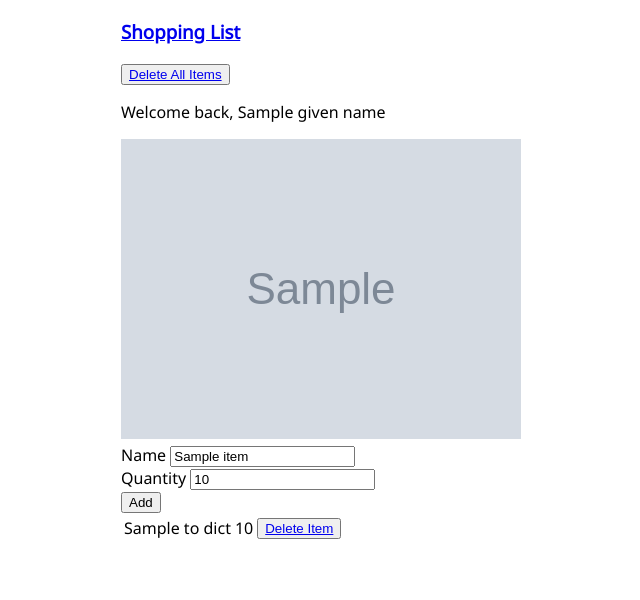
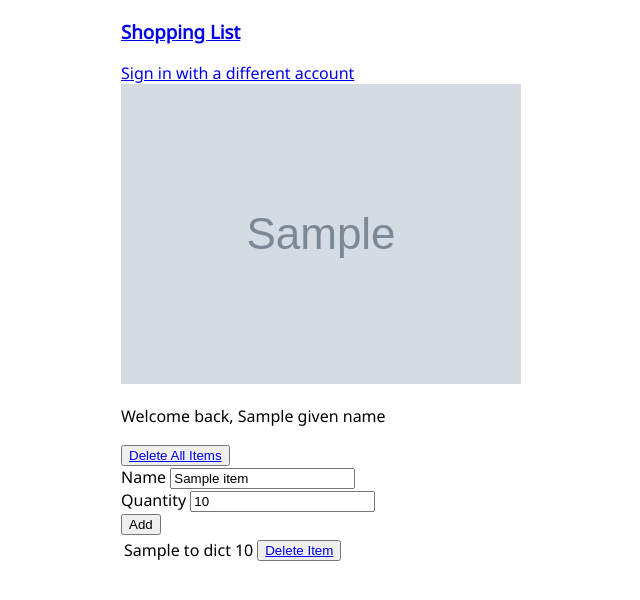
Before and after one commit to pzrsa/shopping-list, a Flask app: template templates/list.html in a window 1280 px wide. Shown: the top 600 px of the page, without its empty margins (269-909 px from the left). Run offline with Flask 2, Linux system fonts and the light colour scheme; the template is opened without the code that fills it: most values are stand-ins (such as "Sample title", 1, 10 or a date in 2020); grey boxes marked "Sample" are stand-in pictures.

Commit message:
give user option to sign in with different google account

```diff
--- a/templates/list.html
+++ b/templates/list.html
@@ -4,18 +4,21 @@
 
 
 
+<a href="{{ url_for('login') }}">Sign in with a different account</a>
+
+
+<div><img src="{{ image }}" alt="Google Account Picture"></div>
+<p>Welcome back, {{ given_name }}</p>
 <button><a href="{{ url_for('delete_all') }}">Delete All Items</a></button>
-<p>Welcome back, {{ given_name }}</p>
-<img src="{{ image }}" alt="User Google Account Image">
 
 <form method="POST" enctype="multipart/form-data">
 
-    <div class="form-group">
+    <div>
         <label for="name">Name</label>
         <input type="text" name="name" id="name" value="{{ item.name }}" />
     </div>
 
-    <div class="form-group">
+    <div>
         <label for="quantity">Quantity</label>
         <input type="text" name="quantity" id="quantity" value="{{ item.quantity }}" />
     </div>
```
